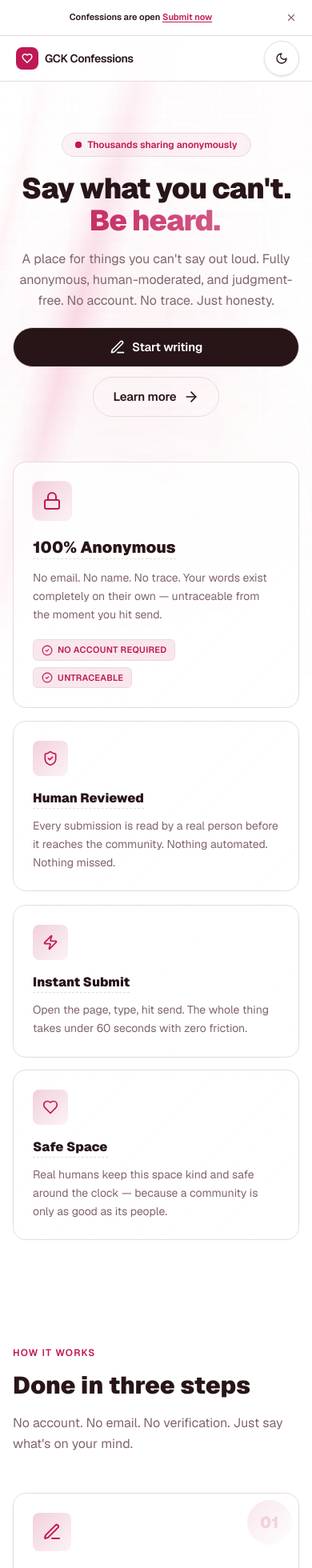
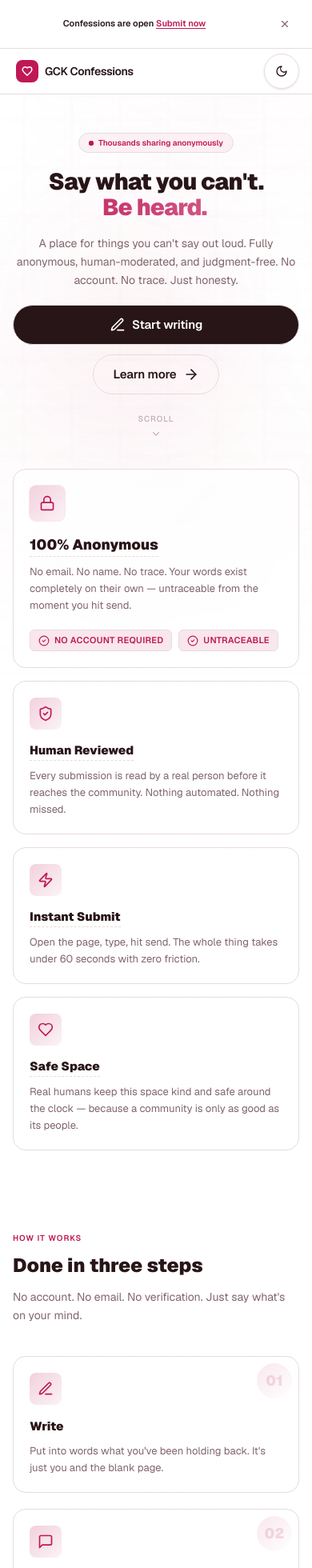
Before and after one commit to RexSixT9/gckconfessions, a Next.js app: page / in a window 390 px wide. Shown: the top 1960 px of the page at 80% size. Built offline with nearby package versions, Linux system fonts and the light colour scheme.

Commit message:
refactor: improve mobile performance and clarity with gradient adjustments; enhance card responsiveness and layout consistency

```diff
--- a/src/app/globals.css
+++ b/src/app/globals.css
@@ -874,3 +874,23 @@ body {
   transform: translateZ(0);
   contain: layout style;
 }
+
+/* Reduce gradient orb intensity on mobile to improve perf and clarity */
+@media (max-width: 640px) {
+  .hero-gradient {
+    filter: blur(60px);
+    opacity: 0.7;
+  }
+
+  .hero-beam::before,
+  .hero-beam::after {
+    display: none;
+  }
+}
+
+/* Ensure bento grid cards on sm don't have awkward height on card 4 */
+@media (min-width: 640px) and (max-width: 1023px) {
+  .bento-card-4 {
+    grid-column: span 2;
+  }
+}
--- a/src/app/page.tsx
+++ b/src/app/page.tsx
@@ -12,6 +12,7 @@ import {
   ArrowRight,
   CheckCircle2,
   Heart,
+  ChevronDown,
 } from "lucide-react";
 import { motion } from "framer-motion";
 
@@ -23,27 +24,6 @@ export default function Home() {
   const contentRef = useRef<HTMLDivElement | null>(null);
 
   /* ----------------------------- MEMOIZED DATA ---------------------------- */
-
-  const featureHighlights = useMemo(
-    () => [
-      {
-        icon: Lock,
-        title: "100% Anonymous",
-        desc: "Zero sign-up. No identity needed. Your confession is completely anonymous and untraceable.",
-      },
-      {
-        icon: ShieldCheck,
-        title: "Human Reviewed",
-        desc: "Real moderators check every submission before it appears.",
-      },
-      {
-        icon: Zap,
-        title: "Lightning Fast",
-        desc: "Submit in under 60 seconds. No friction. Just write and send.",
-      },
-    ],
-    []
-  );
 
   const howItWorksSteps = useMemo(
     () => [
@@ -144,7 +124,7 @@ export default function Home() {
 
       <div className="mx-auto w-full max-w-7xl px-4 sm:px-6 lg:px-8">
         {/* ============================= HERO SECTION ============================= */}
-        <section className="flex min-h-[calc(100svh-var(--header-height)-var(--announcement-height,0px))] flex-col justify-center gap-14 py-16 sm:gap-16 sm:py-20 md:gap-20 md:py-28">
+        <section className="flex min-h-[calc(100svh-var(--header-height)-var(--announcement-height,0px))] flex-col justify-center gap-10 py-12 xs:gap-12 xs:py-14 sm:gap-16 sm:py-20 md:gap-20 md:py-28">
           {/* Main Headline with Framer Motion */}
           <motion.div
             initial={{ opacity: 0, y: 20 }}
@@ -157,13 +137,13 @@ export default function Home() {
               initial={{ opacity: 0, scale: 0.9 }}
               animate={{ opacity: 1, scale: 1 }}
               transition={{ delay: 0.1, duration: 0.5 }}
-              className="inline-flex items-center gap-2 rounded-full border border-[hsl(var(--accent))]/20 bg-[hsl(var(--accent))]/5 px-4 py-1.5 backdrop-blur-sm"
+              className="inline-flex items-center gap-1.5 rounded-full border border-[hsl(var(--accent))]/20 bg-[hsl(var(--accent))]/5 px-3 py-1 xs:gap-2 xs:px-4 xs:py-1.5 backdrop-blur-sm"
             >
-              <span className="relative flex h-2 w-2">
+              <span className="relative flex h-1.5 w-1.5 xs:h-2 xs:w-2">
                 <span className="absolute inline-flex h-full w-full animate-pulse rounded-full bg-[hsl(var(--accent))]" />
-                <span className="relative inline-flex h-2 w-2 rounded-full bg-[hsl(var(--accent))]" />
+                <span className="relative inline-flex h-1.5 w-1.5 rounded-full bg-[hsl(var(--accent))] xs:h-2 xs:w-2" />
               </span>
-              <span className="text-xs font-semibold text-[hsl(var(--accent))]">
+              <span className="text-[10px] font-semibold text-[hsl(var(--accent))] xs:text-xs">
                 Thousands sharing anonymously
               </span>
             </motion.div>
@@ -175,7 +155,7 @@ export default function Home() {
               transition={{ delay: 0.2, duration: 0.6 }}
               className="flex max-w-4xl flex-col gap-4"
             >
-              <h1 className="text-4xl font-black leading-[1.1] tracking-tight text-[hsl(var(--foreground))] sm:text-5xl md:text-6xl lg:text-7xl">
+              <h1 className="text-[1.8rem] font-black leading-[1.1] tracking-tight text-[hsl(var(--foreground))] xs:text-4xl sm:text-5xl md:text-6xl lg:text-7xl">
                 <span className="block">Say what you can&apos;t.</span>
                 <span className="block bg-linear-to-r from-[hsl(var(--accent))] via-[hsl(var(--accent))]/80 to-[hsl(var(--accent))]/60 bg-clip-text text-transparent">
                   <TypewriterText
@@ -198,7 +178,7 @@ export default function Home() {
                 initial={{ opacity: 0 }}
                 animate={{ opacity: 1 }}
                 transition={{ delay: 0.5, duration: 0.6 }}
-                className="mx-auto max-w-2xl text-base leading-relaxed text-[hsl(var(--muted-foreground))] sm:text-lg md:text-xl"
+                className="mx-auto max-w-2xl text-sm leading-relaxed text-[hsl(var(--muted-foreground))] xs:text-base sm:text-lg md:text-xl"
               >
                 A place for things you can't say out loud. Fully anonymous, human-moderated, and judgment-free. No account. No trace. Just honesty.
               </motion.p>
@@ -209,11 +189,11 @@ export default function Home() {
               initial={{ opacity: 0, y: 15 }}
               animate={{ opacity: 1, y: 0 }}
               transition={{ delay: 0.6, duration: 0.6 }}
-              className="flex w-full flex-col items-center gap-3 sm:w-auto sm:flex-row sm:gap-4"
+              className="flex w-full flex-col items-center gap-3 xs:w-auto xs:flex-row sm:gap-4"
             >
               <Link
                 href="/submit"
-                className="btn-primary btn-lg w-full sm:w-auto"
+                className="btn-primary btn-lg w-full xs:w-auto"
               >
                 <PenLine className="h-5 w-5 shrink-0" />
                 <span>Start writing</span>
@@ -222,12 +202,30 @@ export default function Home() {
               <Tooltip content="See how it works" side="bottom">
                 <a
                   href="#how-it-works"
-                  className="btn-secondary btn-lg group w-full sm:w-auto"
+                  className="btn-secondary btn-lg group w-full xs:w-auto"
                 >
                   Learn more
                   <ArrowRight className="h-5 w-5 shrink-0 transition-transform duration-300 group-hover:translate-x-1" />
                 </a>
               </Tooltip>
+            </motion.div>
+
+            {/* Mobile scroll hint — fades in after 1.2s, only on touch devices */}
+            <motion.div
+              initial={{ opacity: 0 }}
+              animate={{ opacity: 1 }}
+              transition={{ delay: 1.8, duration: 0.8 }}
+              className="flex items-center justify-center sm:hidden"
+              aria-hidden
+            >
+              <motion.div
+                animate={{ y: [0, 5, 0] }}
+                transition={{ duration: 1.8, repeat: Infinity, ease: "easeInOut" }}
+                className="flex flex-col items-center gap-1 text-[hsl(var(--muted-foreground))]/50"
+              >
+                <span className="text-[10px] font-medium uppercase tracking-widest">Scroll</span>
+                <ChevronDown className="h-3.5 w-3.5" />
+              </motion.div>
             </motion.div>
           </motion.div>
 
@@ -255,22 +253,22 @@ export default function Home() {
                 visible: { opacity: 1, y: 0, transition: { duration: 0.6, ease: "easeOut" } },
               }}
               whileHover={{ y: -6, transition: { duration: 0.2 } }}
-              className="card-glass border-shine col-span-1 flex flex-col justify-between gap-5 p-6 sm:col-span-2 sm:p-8 lg:row-span-2"
+              className="card-glass border-shine col-span-1 flex flex-col justify-between gap-5 p-5 sm:col-span-2 sm:p-8 lg:row-span-2"
             >
               <div>
                 <motion.div
                   whileHover={{ scale: 1.05, rotate: 5 }}
                   transition={{ type: "spring", stiffness: 400, damping: 20 }}
-                  className="mb-5 flex h-12 w-12 items-center justify-center rounded-lg bg-linear-to-br from-[hsl(var(--accent))]/20 to-[hsl(var(--accent))]/5 ring-1 ring-[hsl(var(--accent))]/10 sm:h-14 sm:w-14"
+                  className="mb-4 flex h-11 w-11 items-center justify-center rounded-lg bg-linear-to-br from-[hsl(var(--accent))]/20 to-[hsl(var(--accent))]/5 ring-1 ring-[hsl(var(--accent))]/10 sm:mb-5 sm:h-14 sm:w-14"
                 >
-                  <Lock className="h-6 w-6 text-[hsl(var(--accent))] sm:h-7 sm:w-7" />
+                  <Lock className="h-5 w-5 text-[hsl(var(--accent))] sm:h-7 sm:w-7" />
                 </motion.div>
                 <Tooltip content="No account, email, or phone needed" side="right">
-                  <h3 className="inline-block cursor-help border-b border-dashed border-[hsl(var(--accent))]/30 text-xl font-black text-[hsl(var(--foreground))] sm:text-2xl md:text-3xl">
+                  <h3 className="inline-block cursor-help border-b border-dashed border-[hsl(var(--accent))]/30 text-lg font-black text-[hsl(var(--foreground))] xs:text-xl sm:text-2xl md:text-3xl">
                     100% Anonymous
                   </h3>
                 </Tooltip>
-                <p className="mt-3 text-sm leading-relaxed text-[hsl(var(--muted-foreground))] sm:mt-4 sm:text-base">
+                <p className="mt-2 text-[13px] leading-relaxed text-[hsl(var(--muted-foreground))] xs:text-sm sm:mt-4 sm:text-base">
                   No email. No name. No trace. Your words exist completely on their own — untraceable from the moment you hit send.
                 </p>
               </div>
@@ -293,21 +291,21 @@ export default function Home() {
                 visible: { opacity: 1, y: 0, transition: { duration: 0.6, ease: "easeOut" } },
               }}
               whileHover={{ y: -6, transition: { duration: 0.2 } }}
-              className="card-glass border-shine col-span-1 p-6 lg:col-span-2"
+              className="card-glass border-shine col-span-1 p-5 sm:p-6 lg:col-span-2"
             >
               <motion.div
                 whileHover={{ scale: 1.05, rotate: 5 }}
                 transition={{ type: "spring", stiffness: 400, damping: 20 }}
-                className="mb-4 flex h-11 w-11 items-center justify-center rounded-lg bg-linear-to-br from-[hsl(var(--accent))]/20 to-[hsl(var(--accent))]/5 sm:h-12 sm:w-12"
+                className="mb-3.5 flex h-10 w-10 items-center justify-center rounded-lg bg-linear-to-br from-[hsl(var(--accent))]/20 to-[hsl(var(--accent))]/5 sm:mb-4 sm:h-12 sm:w-12"
               >
                 <ShieldCheck className="h-5 w-5 text-[hsl(var(--accent))] sm:h-6 sm:w-6" />
               </motion.div>
               <Tooltip content="Every post is read before going live">
-                <h3 className="inline-block cursor-help border-b border-dashed border-[hsl(var(--accent))]/30 text-base font-black text-[hsl(var(--foreground))] sm:text-lg">
+                <h3 className="inline-block cursor-help border-b border-dashed border-[hsl(var(--accent))]/30 text-[15px] font-black text-[hsl(var(--foreground))] sm:text-lg">
                   Human Reviewed
                 </h3>
               </Tooltip>
-              <p className="mt-2.5 text-sm leading-relaxed text-[hsl(var(--muted-foreground))] sm:mt-3">
+              <p className="mt-2 text-[13px] leading-relaxed text-[hsl(var(--muted-foreground))] xs:text-sm sm:mt-3">
                 Every submission is read by a real person before it reaches the community. Nothing automated. Nothing missed.
               </p>
             </CursorGlowCard>
@@ -319,21 +317,21 @@ export default function Home() {
                 visible: { opacity: 1, y: 0, transition: { duration: 0.6, ease: "easeOut" } },
               }}
               whileHover={{ y: -6, transition: { duration: 0.2 } }}
-              className="card-glass border-shine col-span-1 p-6"
+              className="card-glass border-shine col-span-1 p-5 sm:p-6"
             >
               <motion.div
                 whileHover={{ scale: 1.05, rotate: 5 }}
                 transition={{ type: "spring", stiffness: 400, damping: 20 }}
-                className="mb-4 flex h-11 w-11 items-center justify-center rounded-lg bg-linear-to-br from-[hsl(var(--accent))]/20 to-[hsl(var(--accent))]/5 sm:h-12 sm:w-12"
+                className="mb-3.5 flex h-10 w-10 items-center justify-center rounded-lg bg-linear-to-br from-[hsl(var(--accent))]/20 to-[hsl(var(--accent))]/5 sm:mb-4 sm:h-12 sm:w-12"
               >
                 <Zap className="h-5 w-5 text-[hsl(var(--accent))] sm:h-6 sm:w-6" />
               </motion.div>
               <Tooltip content="Submit in under 60 seconds">
-                <h3 className="inline-block cursor-help border-b border-dashed border-[hsl(var(--accent))]/30 text-base font-black text-[hsl(var(--foreground))] sm:text-lg">
+                <h3 className="inline-block cursor-help border-b border-dashed border-[hsl(var(--accent))]/30 text-[15px] font-black text-[hsl(var(--foreground))] sm:text-lg">
                   Instant Submit
                 </h3>
               </Tooltip>
-              <p className="mt-2.5 text-sm leading-relaxed text-[hsl(var(--muted-foreground))] sm:mt-3">
+              <p className="mt-2 text-[13px] leading-relaxed text-[hsl(var(--muted-foreground))] xs:text-sm sm:mt-3">
                 Open the page, type, hit send. The whole thing takes under 60 seconds with zero friction.
               </p>
             </CursorGlowCard>
@@ -345,21 +343,21 @@ export default function Home() {
                 visible: { opacity: 1, y: 0, transition: { duration: 0.6, ease: "easeOut" } },
               }}
               whileHover={{ y: -6, transition: { duration: 0.2 } }}
-              className="card-glass border-shine col-span-1 p-6"
+              className="card-glass border-shine col-span-1 p-5 sm:col-span-2 sm:p-6 lg:col-span-1"
             >
               <motion.div
                 whileHover={{ scale: 1.05, rotate: 5 }}
                 transition={{ type: "spring", stiffness: 400, damping: 20 }}
-                className="mb-4 flex h-11 w-11 items-center justify-center rounded-lg bg-linear-to-br from-[hsl(var(--accent))]/20 to-[hsl(var(--accent))]/5 sm:h-12 sm:w-12"
+                className="mb-3.5 flex h-10 w-10 items-center justify-center rounded-lg bg-linear-to-br from-[hsl(var(--accent))]/20 to-[hsl(var(--accent))]/5 sm:mb-4 sm:h-12 sm:w-12"
               >
                 <Heart className="h-5 w-5 text-[hsl(var(--accent))] sm:h-6 sm:w-6" />
               </motion.div>
               <Tooltip content="Moderated around the clock">
-                <h3 className="inline-block cursor-help border-b border-dashed border-[hsl(var(--accent))]/30 text-base font-black text-[hsl(var(--foreground))] sm:text-lg">
+                <h3 className="inline-block cursor-help border-b border-dashed border-[hsl(var(--accent))]/30 text-[15px] font-black text-[hsl(var(--foreground))] sm:text-lg">
                   Safe Space
                 </h3>
               </Tooltip>
-              <p className="mt-2.5 text-sm leading-relaxed text-[hsl(var(--muted-foreground))] sm:mt-3">
+              <p className="mt-2 text-[13px] leading-relaxed text-[hsl(var(--muted-foreground))] xs:text-sm sm:mt-3">
                 Real humans keep this space kind and safe around the clock — because a community is only as good as its people.
               </p>
             </CursorGlowCard>
@@ -373,22 +371,22 @@ export default function Home() {
           whileInView="visible"
           viewport={{ once: true, margin: "-60px", amount: 0.15 }}
           variants={containerVariants}
-          className="py-16 sm:py-24 md:py-28"
+          className="py-12 xs:py-16 sm:py-24 md:py-28"
         >
           {/* Section Header */}
           <motion.section
             variants={itemVariants}
             id="how-it-works"
-            className="mb-12 sm:mb-16 md:mb-20"
+            className="mb-10 xs:mb-12 sm:mb-16 md:mb-20"
           >
             <div className="max-w-3xl">
-              <span className="inline-block text-xs font-semibold uppercase tracking-widest text-[hsl(var(--accent))] sm:text-sm">
+              <span className="inline-block text-[10px] font-semibold uppercase tracking-widest text-[hsl(var(--accent))] xs:text-xs sm:text-sm">
                 How it works
               </span>
-              <h2 className="mt-3 text-3xl font-black text-[hsl(var(--foreground))] sm:text-4xl md:text-5xl">
+              <h2 className="mt-2 text-2xl font-black text-[hsl(var(--foreground))] xs:text-3xl sm:text-4xl md:text-5xl">
                 Done in three steps
               </h2>
-              <p className="mt-4 text-base leading-relaxed text-[hsl(var(--muted-foreground))] sm:text-lg">
+              <p className="mt-3 text-sm leading-relaxed text-[hsl(var(--muted-foreground))] xs:text-base sm:text-lg">
                 No account. No email. No verification. Just say what&apos;s on your mind.
               </p>
             </div>
@@ -406,13 +404,13 @@ export default function Home() {
                   transition={{ delay: index * 0.12, duration: 0.6, ease: "easeOut" }}
                   viewport={{ once: true, margin: "-30px", amount: 0.3 }}
                   whileHover={{ y: -8, transition: { duration: 0.3, ease: "easeOut" } }}
-                  className="card-glass border-shine group relative overflow-hidden p-6 sm:p-7 md:p-8"
+                  className="card-glass border-shine group relative overflow-hidden p-5 sm:p-7 md:p-8"
                 >
                   <div className="absolute inset-0 rounded-[inherit] bg-linear-to-br from-[hsl(var(--accent))]/5 to-transparent opacity-0 transition-opacity duration-500 group-hover:opacity-100" />
 
                   {/* Number badge */}
                   <motion.div
-                    className="absolute right-2 top-2 flex h-14 w-14 items-center justify-center rounded-full bg-linear-to-br from-[hsl(var(--accent))]/10 to-transparent text-xl font-black text-[hsl(var(--accent))]/15 transition-all duration-500 group-hover:scale-110 group-hover:text-[hsl(var(--accent))]/30 sm:right-3 sm:top-3 sm:h-16 sm:w-16 sm:text-2xl"
+                    className="absolute right-2 top-2 flex h-11 w-11 items-center justify-center rounded-full bg-linear-to-br from-[hsl(var(--accent))]/10 to-transparent text-lg font-black text-[hsl(var(--accent))]/15 transition-all duration-500 group-hover:scale-110 group-hover:text-[hsl(var(--accent))]/30 xs:h-14 xs:w-14 xs:text-xl sm:right-3 sm:top-3 sm:h-16 sm:w-16 sm:text-2xl"
                     initial={{ scale: 0, rotate: -180 }}
                     whileInView={{ scale: 1, rotate: 0 }}
                     transition={{ delay: index * 0.12 + 0.3, duration: 0.6, ease: "backOut" }}
@@ -425,14 +423,14 @@ export default function Home() {
                     <motion.div
                       whileHover={{ scale: 1.1, rotate: 12 }}
                       transition={{ type: "spring", stiffness: 400, damping: 15 }}
-                      className="mb-5 flex h-12 w-12 items-center justify-center rounded-lg bg-linear-to-br from-[hsl(var(--accent))]/20 to-[hsl(var(--accent))]/5 transition-all duration-500 group-hover:from-[hsl(var(--accent))]/30 group-hover:to-[hsl(var(--accent))]/10 group-hover:shadow-lg group-hover:shadow-[hsl(var(--accent))]/20 sm:h-14 sm:w-14"
+                      className="mb-4 flex h-10 w-10 items-center justify-center rounded-lg bg-linear-to-br from-[hsl(var(--accent))]/20 to-[hsl(var(--accent))]/5 transition-all duration-500 group-hover:from-[hsl(var(--accent))]/30 group-hover:to-[hsl(var(--accent))]/10 group-hover:shadow-lg group-hover:shadow-[hsl(var(--accent))]/20 xs:mb-5 xs:h-12 xs:w-12 sm:h-14 sm:w-14"
                     >
-                      <Icon className="h-6 w-6 text-[hsl(var(--accent))] sm:h-7 sm:w-7" />
+                      <Icon className="h-5 w-5 text-[hsl(var(--accent))] xs:h-6 xs:w-6 sm:h-7 sm:w-7" />
                     </motion.div>
-                    <h3 className="text-lg font-black text-[hsl(var(--foreground))] sm:text-xl">
+                    <h3 className="text-[15px] font-black text-[hsl(var(--foreground))] xs:text-base sm:text-xl">
                       {item.title}
                     </h3>
-                    <p className="mt-2.5 text-sm leading-relaxed text-[hsl(var(--muted-foreground))] sm:mt-3">
+                    <p className="mt-2 text-[13px] leading-relaxed text-[hsl(var(--muted-foreground))] xs:text-sm sm:mt-3">
                       {item.desc}
                     </p>
                   </div>
@@ -447,7 +445,7 @@ export default function Home() {
             initial="hidden"
             whileInView="visible"
             viewport={{ once: true, margin: "-50px", amount: 0.4 }}
-            className="card-glass border-shine group relative mt-16 overflow-hidden p-10 sm:mt-20 sm:p-14 md:mt-24 md:p-20"
+            className="card-glass border-shine group relative mt-12 overflow-hidden p-6 xs:p-8 sm:mt-16 sm:p-12 md:mt-20 md:p-16 lg:mt-24 lg:p-20"
           >
             <motion.div
               className="absolute inset-0 bg-linear-to-br from-[hsl(var(--accent))]/8 via-[hsl(var(--accent))]/4 to-transparent opacity-0 transition-opacity duration-700"
@@ -463,7 +461,7 @@ export default function Home() {
                 transition={{ delay: 0.2, duration: 0.7, ease: "easeOut" }}
                 viewport={{ once: true }}
               >
-                <h3 className="text-2xl font-black text-[hsl(var(--foreground))] sm:text-3xl md:text-4xl lg:text-5xl">
+                <h3 className="text-xl font-black text-[hsl(var(--foreground))] xs:text-2xl sm:text-3xl md:text-4xl lg:text-5xl">
                   Your secret is safe here.
                 </h3>
               </motion.div>
@@ -473,7 +471,7 @@ export default function Home() {
                 whileInView={{ opacity: 1, y: 0 }}
                 transition={{ delay: 0.3, duration: 0.6 }}
                 viewport={{ once: true }}
-                className="max-w-2xl text-sm text-[hsl(var(--muted-foreground))] sm:text-base md:text-lg"
+                className="max-w-xl text-[13px] text-[hsl(var(--muted-foreground))] xs:text-sm xs:max-w-2xl sm:text-base md:text-lg"
               >
                 Thousands of people have already shared what they couldn't say out loud. Whatever it is — big, small, silly, or serious — it deserves to be heard.
               </motion.p>
--- a/src/components/AnnouncementBanner.tsx
+++ b/src/components/AnnouncementBanner.tsx
@@ -108,7 +108,7 @@ export default function AnnouncementBanner() {
         <button
           type="button"
           onClick={handleDismiss}
-          className="ml-0.5 inline-flex h-7 w-7 shrink-0 items-center justify-center rounded-full text-[hsl(var(--muted-foreground))] transition hover:bg-[hsl(var(--secondary))] hover:text-[hsl(var(--foreground))] active:scale-95 sm:ml-1"
+          className="ml-0.5 inline-flex h-9 w-9 min-h-[44px] min-w-[44px] shrink-0 items-center justify-center rounded-full text-[hsl(var(--muted-foreground))] transition hover:bg-[hsl(var(--secondary))] hover:text-[hsl(var(--foreground))] active:scale-95 sm:ml-1 sm:h-7 sm:w-7 sm:min-h-0 sm:min-w-0"
           aria-label="Close announcement"
         >
           <X className="h-3.5 w-3.5" />
--- a/src/components/CursorGlowCard.tsx
+++ b/src/components/CursorGlowCard.tsx
@@ -28,7 +28,7 @@ export default function CursorGlowCard({
 }: CursorGlowCardProps) {
   return (
     <motion.div className={`relative ${className}`} {...motionProps}>
-      {/* Proximity-aware border glow — positioned relative to this element */}
+      {/* Proximity glow — pointer device only */}
       <GlowingEffect
         spread={glowSpread}
         glow={false}
--- a/src/components/ThemeToggle.tsx
+++ b/src/components/ThemeToggle.tsx
@@ -50,7 +50,7 @@ export default function ThemeToggle() {
       {showNotification && (
         <div className="absolute right-0 top-12 z-50 animate-slide-down whitespace-nowrap rounded-2xl border border-[hsl(var(--border))]/70 bg-[hsl(var(--card))] px-4 py-2.5 shadow-lg backdrop-blur-sm">
           <p className="text-xs font-medium text-[hsl(var(--foreground))]">
-            {notificationIsDark ? '🌙 Dark mode' : '☀️ Light mode'} saved
+            {notificationIsDark ? '\uD83C\uDF19 Dark mode' : '\u2600\uFE0F Light mode'} saved
           </p>
         </div>
       )}
--- a/src/components/TypewriterText.tsx
+++ b/src/components/TypewriterText.tsx
@@ -85,7 +85,7 @@ export default function TypewriterText({
   }, []); // eslint-disable-line react-hooks/exhaustive-deps — intentionally runs once
 
   return (
-    <span className={className}>
+    <span className={`inline-block min-h-[1.2em] ${className}`}>
       {displayed}
       {/* Blinking cursor — pure CSS, zero JS overhead */}
       <span
```
